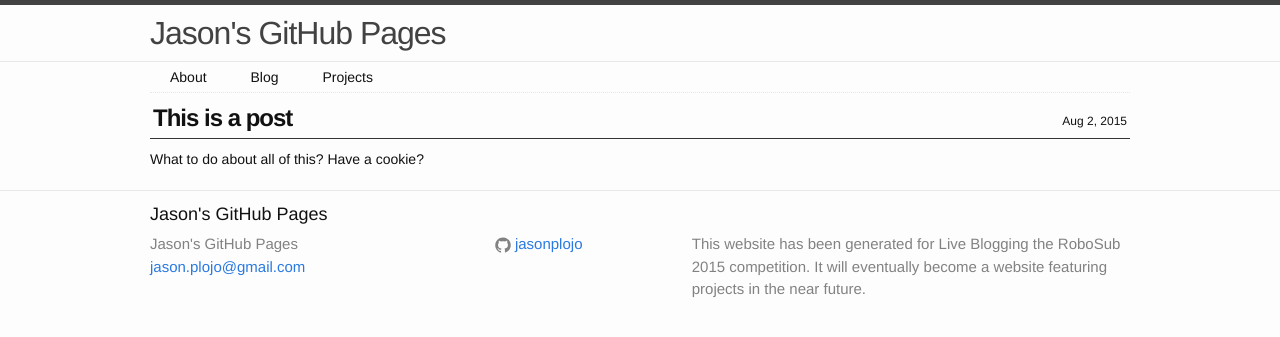
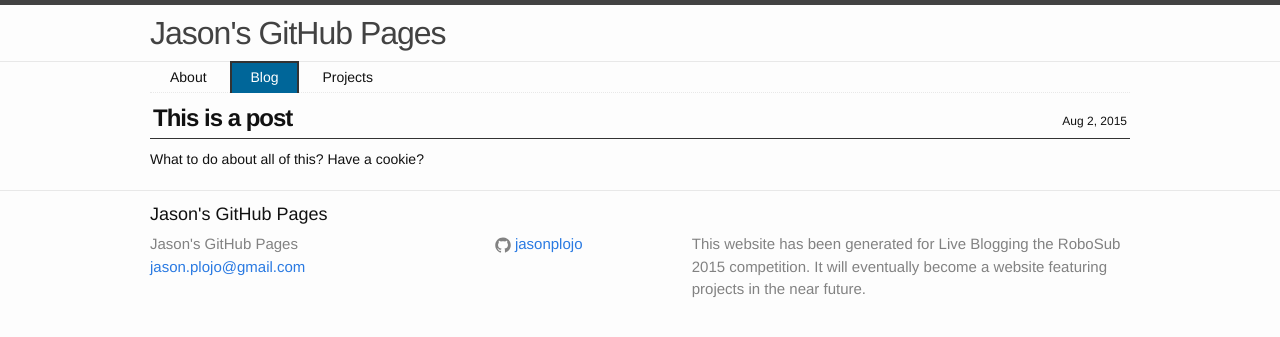
Before and after one commit to jasonplojo/jasonplojo.github.io, a Jekyll site: the page built from _posts/2015-08-02-Post.html, in a window 1280 px wide. Shown: the top 337 px of the page. Built offline with Jekyll 4.4.1, drawn with Linux system fonts in a browser that asks for light colours.

Commit message:
Navigation will now highlight "Blog" when viewing a post

```diff
--- a/_includes/nav.html
+++ b/_includes/nav.html
@@ -9,11 +9,14 @@
     </svg>
   </a>
 
-  {% assign current = page.url %}
+  {% assign currentPage = page.url %}
+  {% assign currentID = page.id %}
 
   <div class="trigger">
     {% for page in site.pages %}
-      {% if current == page.url and page.title %}
+      {% if currentPage == page.url and page.title %}
+	<active class="page-link active">{{ page.title }}</active>
+      {% elsif currentID and page.url == '/blog/' %}
 	<active class="page-link active">{{ page.title }}</active>
       {% elsif page.title %}
       	<a class="page-link" href="{{ page.url | prepend: site.baseurl }}">{{ page.title }}</a>
--- a/_layouts/post.html
+++ b/_layouts/post.html
@@ -10,7 +10,7 @@ layout: default
     	     <h1 class="post-title">{{ page.title }}</h1>
            </td>
            <td align="right">
-	     <h1 class="post-date">{{ page.date | date: "%b %-d, %Y" }}{% if page.author %} • {{ page.author }}{% endif %}{% if page.meta %} • {{ page.meta }}{% endif %}</h1>
+	     <h1 class="post-date">{{ page.date | date: "%b %-d, %Y" }}</h1>
            </td>
       </tr>
     </table>
--- a/_posts/2015-08-02-Post.html
+++ b/_posts/2015-08-02-Post.html
@@ -1,5 +1,6 @@
 ---
 layout: post
 title: This is a post
+blog: true
 ---
 What to do about all of this? Have a cookie?
```
Also changed, not shown: 3 other files.
